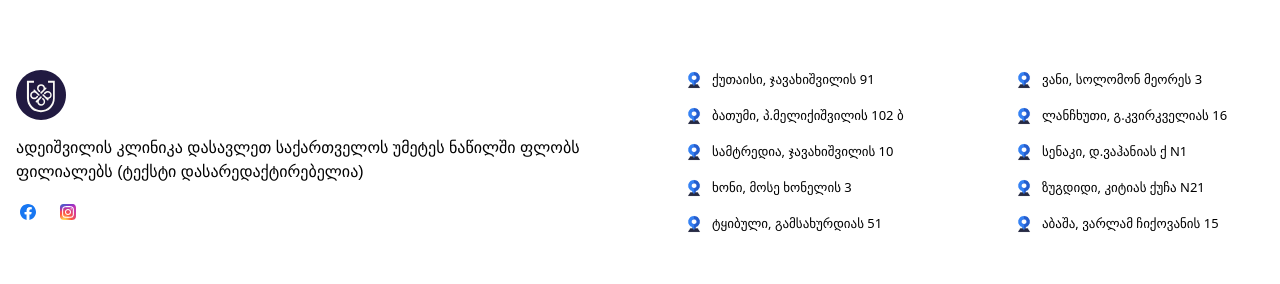
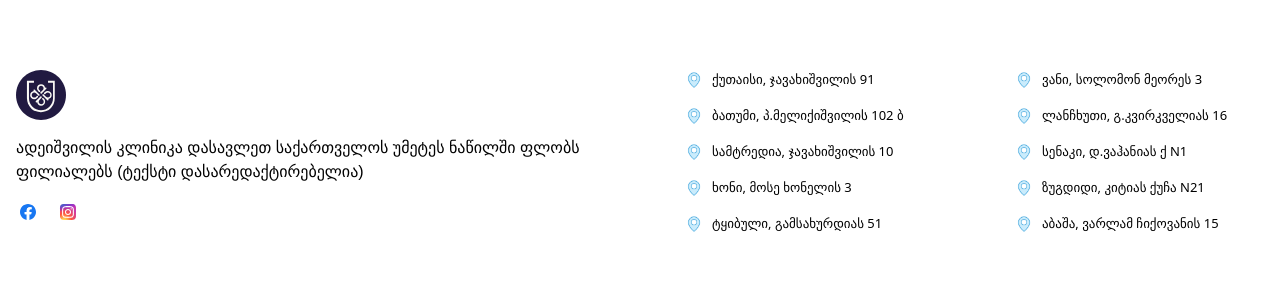
Before and after one commit to sofiio/avcl, a React (Vite) app: page / in a window 1280 px wide. Shown: the part 3310-3594 px from the top of the page. Built offline with nearby package versions, Linux system fonts and the light colour scheme; a web font is replaced by a local one.

Commit message:
some changes

```diff
--- a/src/components/Footer.tsx
+++ b/src/components/Footer.tsx
@@ -24,7 +24,7 @@
       >
         <div className="2xl:max-w-[1312px] xl:h-[400px] lg:max-w-[1280px] md:max-w-[1024px] max-w-[640px] sm:max-w-[768px] md:p-4 2xl:p-0 mx-auto">
           <div className="h-[320px] xl:border-b xl:flex xl:flex-row xl:pt-[80px] pt-[20px]">
-            <div className="2xl:w-[500px] w-[340px] md:w-[700px] sm:w-[500px] xl:h-[223px] h-[190px] md:h-[200px] space-y-4 mx-auto xl:mx-0">
+            <div className="2xl:w-[500px] w-[330px] p-2 sm:p-0 md:w-[700px] sm:w-[500px] xl:h-[223px] h-[190px] md:h-[200px] space-y-4 mx-auto xl:mx-0">
               <img
                 src="/favicon.svg"
                 alt=""
@@ -49,9 +49,9 @@
             </div>
 
             <div className="flex md:flex-row flex-col mt-0 justify-center md:justify-start xl:w-auto w-[343px] sm:w-[500px] mx-auto xl:mx-0 md:w-[700px]">
-              <div className="w-[322px] font-mrglovani xl:w-[250px] 2xl:w-[322px] h-[185px] 2xl:ml-[128px] xl:ml-[80px] text-[14px] flex flex-col space-y-4">
+              <div className="w-[322px] p-2 sm:p-0 font-mrglovani xl:w-[250px] 2xl:w-[322px] h-[185px] 2xl:ml-[128px] xl:ml-[80px] text-[14px] flex flex-col space-y-4">
                 <div className="flex space-x-2">
-                  <img src="/location.jpg" alt="" className="w-[20px]" />
+                  <img src="/location.png" alt="" className="w-[20px]" />
                   <h1
                     className={`md:text-black font-mrglovani text-${textColor} text-[13px]`}
                   >
@@ -62,7 +62,7 @@
                 </div>
 
                 <div className="flex space-x-2">
-                  <img src="/location.jpg" alt="" className="w-[20px]" />
+                  <img src="/location.png" alt="" className="w-[20px]" />
                   <h1 className={`md:text-black text-${textColor} text-[13px]`}>
                     {isEnglish
                       ? "Batumi, P. Melikishvili 102B"
@@ -70,7 +70,7 @@
                   </h1>
                 </div>
                 <div className="flex space-x-2">
-                  <img src="/location.jpg" alt="" className="w-[20px]" />
+                  <img src="/location.png" alt="" className="w-[20px]" />
                   <h1 className={`md:text-black text-${textColor} text-[13px]`}>
                     {isEnglish
                       ? "Samtredia, Javakhishvili 10"
@@ -78,7 +78,7 @@
                   </h1>
                 </div>
                 <div className="flex space-x-2">
-                  <img src="/location.jpg" alt="" className="w-[20px]" />
+                  <img src="/location.png" alt="" className="w-[20px]" />
                   <h1 className={`md:text-black text-${textColor} text-[13px]`}>
                     {isEnglish
                       ? "Khoni, Mose Khoneli 3"
@@ -86,7 +86,7 @@
                   </h1>
                 </div>
                 <div className="flex space-x-2">
-                  <img src="/location.jpg" alt="" className="w-[20px]" />
+                  <img src="/location.png" alt="" className="w-[20px]" />
                   <h1 className={`md:text-black text-${textColor} text-[13px]`}>
                     {isEnglish
                       ? "Tkibuli, Gamsakhurdia 51"
@@ -95,9 +95,9 @@
                 </div>
               </div>
               <div>
-                <div className="w-[322px] font-mrglovani xl:w-[250px] 2xl:w-[322px] h-[185px] 2xl:ml-[128px] xl:ml-[80px] text-[14px] flex flex-col space-y-4">
+                <div className="w-[322px] p-2 sm:p-0 font-mrglovani xl:w-[250px] 2xl:w-[322px] h-[185px] 2xl:ml-[128px] xl:ml-[80px] text-[14px] flex flex-col space-y-4">
                   <div className="flex space-x-2">
-                    <img src="/location.jpg" alt="" className="w-[20px]" />
+                    <img src="/location.png" alt="" className="w-[20px]" />
                     <h1
                       className={`md:text-black text-${textColor} text-[13px]`}
                     >
@@ -107,7 +107,7 @@
                     </h1>
                   </div>
                   <div className="flex space-x-2">
-                    <img src="/location.jpg" alt="" className="w-[20px]" />
+                    <img src="/location.png" alt="" className="w-[20px]" />
                     <h1
                       className={`md:text-black text-${textColor} text-[13px]`}
                     >
@@ -117,7 +117,7 @@
                     </h1>
                   </div>
                   <div className="flex space-x-2">
-                    <img src="/location.jpg" alt="" className="w-[20px]" />
+                    <img src="/location.png" alt="" className="w-[20px]" />
                     <h1
                       className={`md:text-black text-${textColor} text-[13px]`}
                     >
@@ -127,7 +127,7 @@
                     </h1>
                   </div>
                   <div className="flex space-x-2">
-                    <img src="/location.jpg" alt="" className="w-[20px]" />
+                    <img src="/location.png" alt="" className="w-[20px]" />
                     <h1
                       className={`md:text-black text-${textColor} text-[13px]`}
                     >
@@ -137,7 +137,7 @@
                     </h1>
                   </div>
                   <div className="flex space-x-2">
-                    <img src="/location.jpg" alt="" className="w-[20px]" />
+                    <img src="/location.png" alt="" className="w-[20px]" />
                     <h1
                       className={`md:text-black text-${textColor} text-[13px]`}
                     >
@@ -160,7 +160,7 @@
             </div>
           </div>
         </div>
-        <h1 className="text-[14px] xl:hidden mt-[300px] md:mt-[150px] flex items-center justify-center text-black">
+        <h1 className="text-[14px] xl:hidden mt-[300px] md:mt-[150px] flex items-center justify-center text-white md:text-black">
           {isEnglish
             ? "© 2024.All rights reserved."
             : "© 2024. ყველა უფლება დაცულია."}
```
Also changed, not shown: public/location.jpg (deleted), public/location.png (added).
